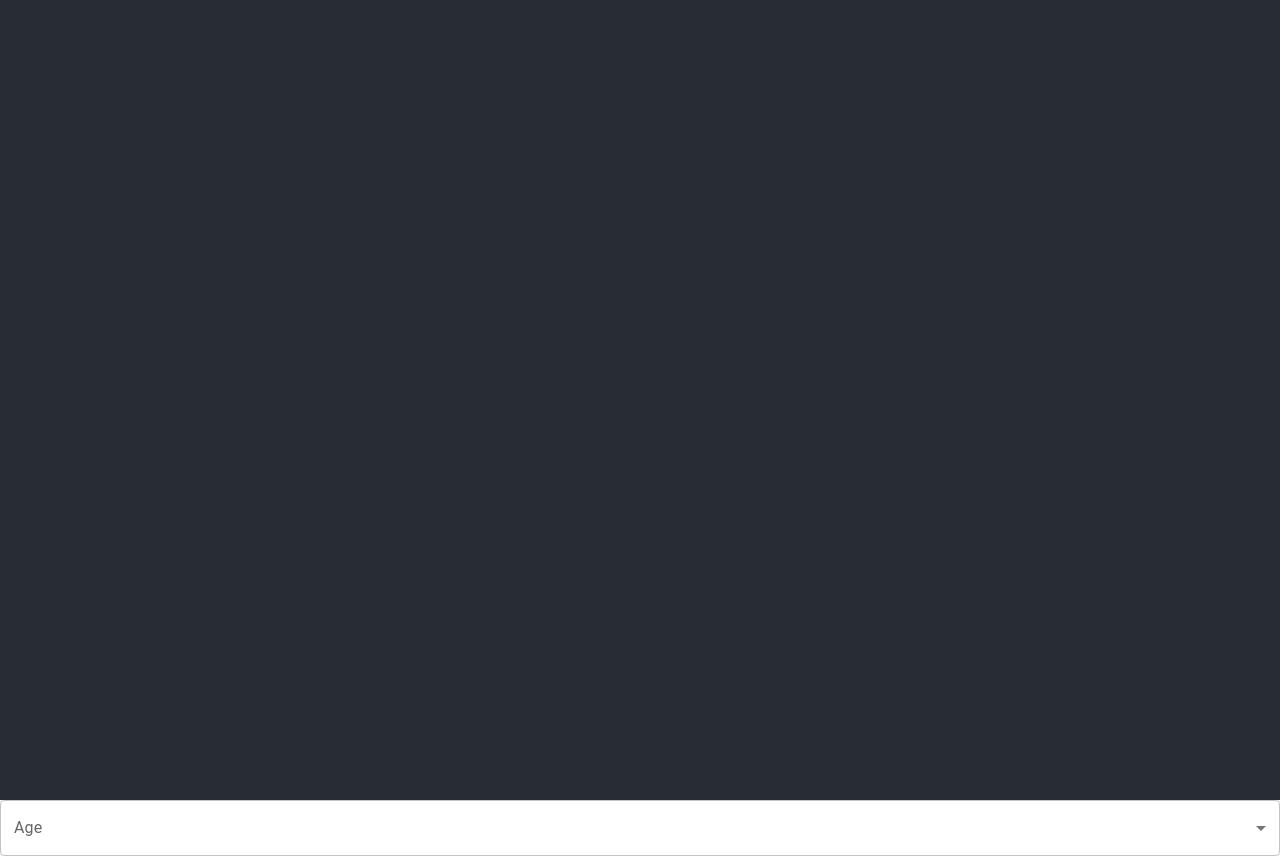
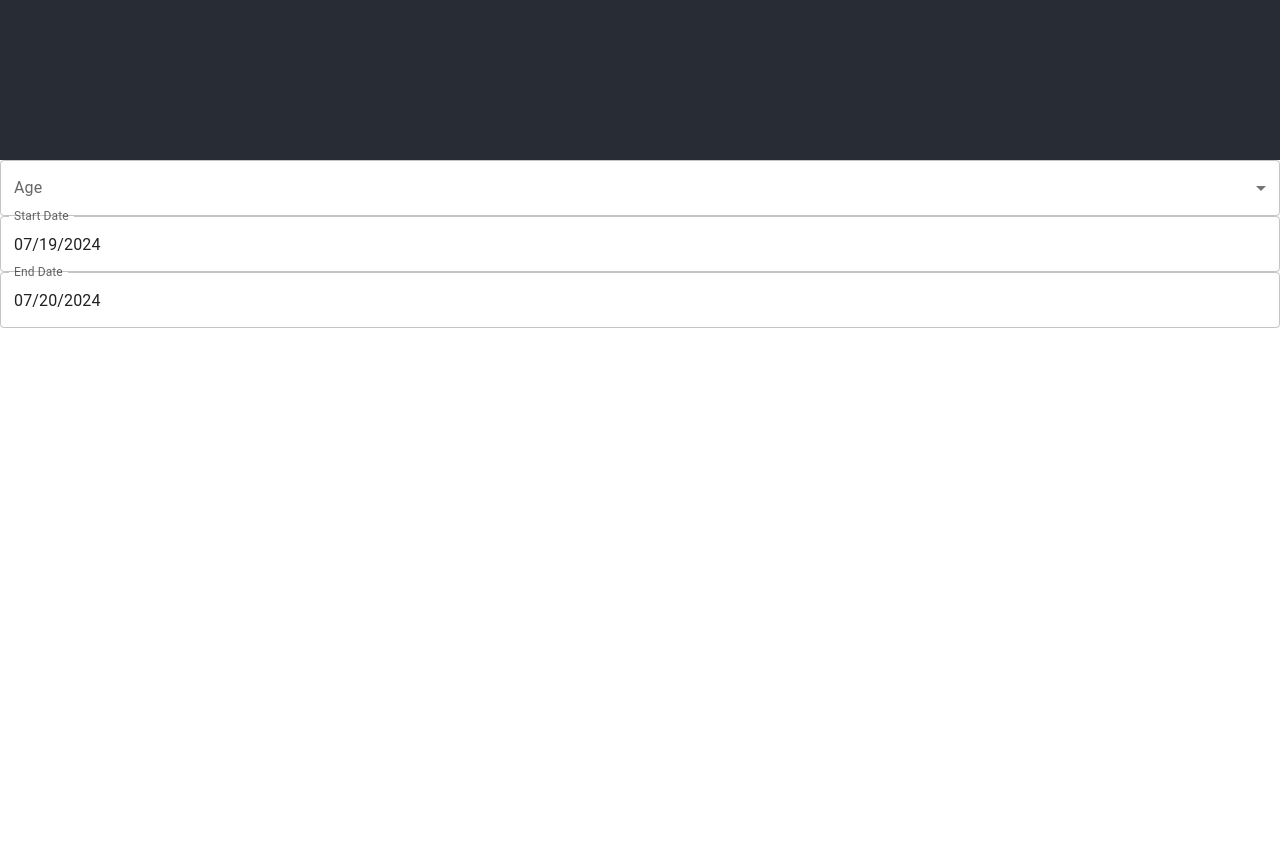
Before and after one commit to samuelrey/campscout, a React (Create React App) app in the folder frontend/: page / in a window 1280 px wide. After the commit the page ends 800 px from the top, so only its background shows below. Built offline with nearby package versions, Linux system fonts and the light colour scheme.

Commit message:
add datepickers

```diff
--- a/frontend/package.json
+++ b/frontend/package.json
@@ -6,9 +6,11 @@
     "@emotion/react": "^11.11.4",
     "@emotion/styled": "^11.11.5",
     "@mui/material": "^5.16.4",
+    "@mui/x-date-pickers": "^7.11.0",
     "@testing-library/jest-dom": "^5.17.0",
     "@testing-library/react": "^13.4.0",
     "@testing-library/user-event": "^13.5.0",
+    "dayjs": "^1.11.12",
     "react": "^18.3.1",
     "react-dom": "^18.3.1",
     "react-scripts": "5.0.1",
--- a/frontend/src/App.css
+++ b/frontend/src/App.css
@@ -15,7 +15,7 @@
 
 .App-header {
   background-color: #282c34;
-  min-height: 100vh;
+  min-height: 20vh;
   display: flex;
   flex-direction: column;
   align-items: center;
--- a/frontend/src/App.js
+++ b/frontend/src/App.js
@@ -1,18 +1,34 @@
 import { useState } from "react";
 import "./App.css";
 import { Box, FormControl, InputLabel, Select, MenuItem } from "@mui/material";
+import { AdapterDayjs } from "@mui/x-date-pickers/AdapterDayjs";
+import { LocalizationProvider } from "@mui/x-date-pickers/LocalizationProvider";
+import { DatePicker } from "@mui/x-date-pickers/DatePicker";
+import dayjs from "dayjs";
+
+const today = dayjs();
+const tomorrow = dayjs().add(1, "day");
 
 function App() {
   const [age, setAge] = useState("");
+  const [startDate, setStartDate] = useState(today);
+  const [endDate, setEndDate] = useState(tomorrow);
 
   const handleChange = (event) => {
     setAge(event.target.value);
   };
 
+  const handleStartDateChange = (event) => {
+    setStartDate(event);
+  };
+
+  const handleEndDateChange = (event) => {
+    setEndDate(event);
+  };
+
   return (
     <div className="App">
       <header className="App-header" />
-      <body>
       <Box sx={{ minWidth: 120 }}>
         <FormControl fullWidth>
           <InputLabel>Age</InputLabel>
@@ -21,9 +37,29 @@ function App() {
             <MenuItem value={20}>Twenty</MenuItem>
             <MenuItem value={30}>Thirty</MenuItem>
           </Select>
+          <LocalizationProvider dateAdapter={AdapterDayjs}>
+            <DatePicker
+              label="Start Date"
+              openTo="month"
+              views={["year", "month", "day"]}
+              disablePast={true}
+              defaultValue={startDate}
+              onChange={(newDate) => {
+                handleStartDateChange(newDate);
+              }}
+            />
+            <DatePicker
+              label="End Date"
+              openTo="month"
+              views={["year", "month", "day"]}
+              disablePast={true}
+              defaultValue={endDate}
+              minDate={startDate.add(1, "day")}
+              onChange={handleEndDateChange}
+            />
+          </LocalizationProvider>
         </FormControl>
       </Box>
-      </body>
     </div>
   );
 }
```
Also changed, not shown: 1 other file (tests, documents, lock files or other folders). Lines whose indentation alone changed are shown as unchanged.
